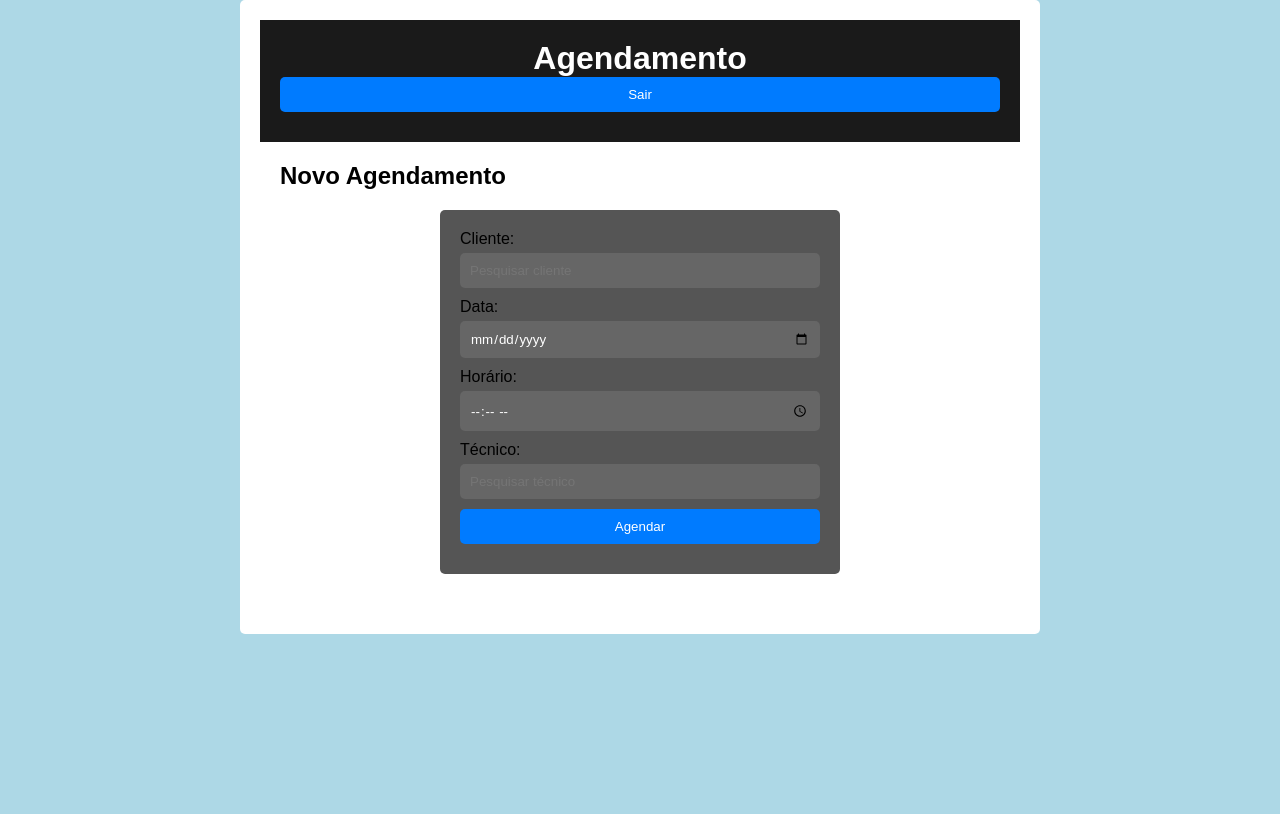
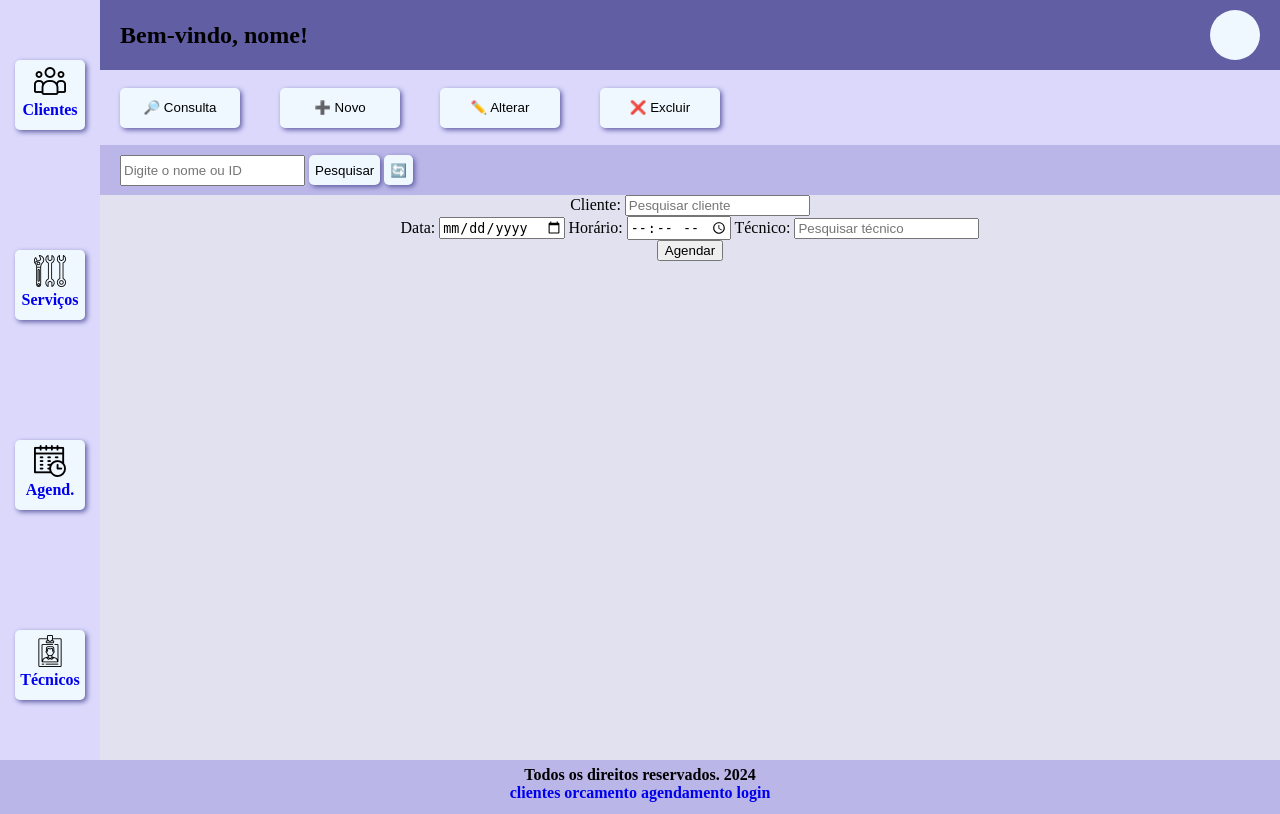
Before and after one commit to daniloadossantos/Projeto_RC, a PHP site: page /agendamento.html in a window 1280 px wide. Before the commit the page ends 634 px from the top, so only its background shows below. Run offline with PHP 8.4, Linux system fonts and the light colour scheme.

Commit message:
criação pagina agendamento

```diff
--- a/RC Web/agendamento.html
+++ b/RC Web/agendamento.html
@@ -3,19 +3,46 @@
   <head>
     <meta charset="UTF-8">
     <meta name="viewport" content="width=device-width, initial-scale=1.0">
-    <title>Agendamento - RC Ar-condicionado</title>
-    <link rel="stylesheet" href="./style.css">
-        <link rel="stylesheet" href="./agendamento.css">
-
+    <title>Clientes - RC Ar-condicionado</title>
+    <link rel="stylesheet" href="./css/global.css">
+    <link rel="stylesheet" href="./css/agendamento.css">
+    <link rel="shortcut icon" href="img/winter32.png" type="image/x-icon">
 </head>
 <body>
-    <div class="container">
-        <header>
-            <h1>Agendamento</h1>
-            <button id="logout">Sair</button>
+  <div>
+    <section class="grid grid-template-row">
+      <div class="item nav">
+        <header class="header-nav">
+          <h1>Bem-vindo, <span class="nome_func">nome</span>!</h1>
+          <div class="btn_perfil"></div>
         </header>
-        <main>
-            <h2>Novo Agendamento</h2>
+      </div>
+      <div class="item sidenav menu_lateral">
+        <a href="#"><img src="img/cliente.png" alt="Clientes">
+          <span>Clientes</span>
+        </a>
+        <a href="#"><img src="img/ferramenta-chave.png" alt="Serviços">
+          <span>Serviços</span>
+        </a>
+        <a href="#"><img src="img/calendario.png" alt="Agendamento">
+          <span>Agend.</span></a>
+        <a href="#"><img src="img/tecnicos.png" alt="Técnicos">
+          <span>Técnicos</span></a>
+  </div>
+      <div class="item btn">
+             <button class="btn_crud btn_consulta">🔎 Consulta</button>
+             <button class=" btn_crud btn_novo">➕ Novo</button>
+             <button class="btn_crud btn_altera">✏️ Alterar</button>
+             <button class="btn_crud btn_exclui">❌ Excluir</button>
+      </div>
+      <div class="item pesquisa">
+        <div class="campo_consulta">
+          <input type="text" name="consulta" placeholder="Digite o nome ou ID">
+          <button type="submit">Pesquisar</button>
+          <button type="submit">🔄</button>
+        </div>
+      </div>
+      <div class="item agendamento">
         <form id="agendamento-form">
           <label for="cliente">Cliente:</label>
           <input type="text" id="cliente" placeholder="Pesquisar cliente" required>
@@ -29,8 +56,15 @@
           <ul id="lista-tecnicos"></ul>
           <button type="submit">Agendar</button>
       </form>
-        </main>
       </div>
-    <script src="agendamentos.js"></script>
+    </section>
+    </div>
+    <footer>
+      <p>Todos os direitos reservados. 2024</p>
+      <a href="clientes.html">clientes</a>
+      <a href="orcamento.html">orcamento</a>
+      <a href="agendamento.html">agendamento</a>
+      <a href="login.html">login</a>
+    </footer>
 </body>
 </html>
--- a/RC Web/clientes.html
+++ b/RC Web/clientes.html
@@ -4,6 +4,7 @@
     <meta charset="UTF-8">
     <meta name="viewport" content="width=device-width, initial-scale=1.0">
     <title>Clientes - RC Ar-condicionado</title>
+    <link rel="stylesheet" href="./css/global.css">
     <link rel="stylesheet" href="./css/clientes.css">
     <link rel="shortcut icon" href="img/winter32.png" type="image/x-icon">
 </head>
@@ -169,7 +170,7 @@
       <p>Todos os direitos reservados. 2024</p>
       <a href="clientes.html">clientes</a>
       <a href="orcamento.html">orcamento</a>
-      <a href="agendamento.html">clientes</a>
+      <a href="agendamento.html">agendamento</a>
       <a href="login.html">login</a>
     </footer>
 </body>
--- a/RC Web/css/agendamento.css
+++ b/RC Web/css/agendamento.css
@@ -1,8 +1,13 @@
 /* Estilos para o formulário de agendamento */
-#agendamento-form {
+.agendamento{
+  grid-column-start: 2;
+  background-color: #e2e1ef;
+}
+
+/*#agendamento-form {
     max-width: 400px;
     margin: 20px auto;
-    background-color: #555; /* fundo mais escuro */
+    background-color: #555; /* fundo mais escuro
     padding: 20px;
     border-radius: 5px;
 }
@@ -20,19 +25,19 @@ button {
     padding: 10px;
     border: none;
     border-radius: 5px;
-    width: 100%; /* Define a largura dos campos para preencher a largura do formulário */
-    background-color: #666; /* fundo mais escuro */
+    width: 100%; /* Define a largura dos campos para preencher a largura do formulário
+    background-color: #666; /* fundo mais escuro
     color: #fff;
 }
 
 button {
-    background-color: #007bff; /* azul */
+    background-color: #007bff; /* azul
     color: #fff;
     cursor: pointer;
 }
 
 button:hover {
-    background-color: #0056b3; /* azul mais escuro */
+    background-color: #0056b3; /* azul mais escuro
 }
 
 ul {
@@ -44,11 +49,11 @@ ul {
 li {
     cursor: pointer;
     padding: 10px;
-    background-color: #444; /* fundo da lista de resultados */
+    background-color: #444; /* fundo da lista de resultados
     border-radius: 5px;
     margin-bottom: 5px;
 }
 
 li:hover {
-    background-color: #333; /* fundo mais escuro ao passar o mouse */
-}
+    background-color: #333; /* fundo mais escuro ao passar o mouse
+}*/
--- /dev/null
+++ b/RC Web/css/global.css
@@ -0,0 +1,113 @@
+*{
+  margin: 0;
+}
+a{
+  text-decoration: none;
+}
+li{
+  list-style: none;
+}
+.grid {
+  display: grid;
+  height: 95vh;
+}
+.grid-template-row{
+  grid-template-columns: 100px auto;
+	grid-template-rows: 70px 75px 50px auto ;
+}
+.item {
+	margin: 0px;
+	background: #bab6e8;
+	text-align: center;
+}
+.nav{
+  grid-column-start: 2 ;
+  background-color: #615ea4;
+  align-items: center;
+}
+
+.header-nav{
+  display: flex;
+  justify-content: space-between;
+  padding: 0px 20px;
+  align-items: center;
+  padding-top: 10px;
+}
+.btn_perfil{
+  width: 50px;
+  height: 50px;
+  border-radius: 30px;
+  background-color: aliceblue;
+}
+.sidenav{
+  grid-row-start: 1;
+  grid-row-end: 5;
+  background-color: #dbd8fc;
+}
+.sidenav {
+  display: flex;
+  flex-direction: column;
+  justify-content: space-around;
+  align-items: center;
+  font-weight: bold;
+}
+.sidenav a{
+  text-decoration: none;
+  padding: 5px;
+  width: 60px;
+  height: 60px;
+  background-color: aliceblue;
+  border-radius: 5px;
+  box-shadow: 2px 2px 5px #615ea4;
+}
+.sidenav a:hover{
+  box-shadow: 2px 2px 5px #bab6e8;
+}
+.btn{
+  grid-column-start: 2;
+  background-color: #dbd8fc;
+}
+.btn{
+  display: flex;
+  gap: 40px;
+  padding-left: 20px;
+  align-items: center;
+}
+.btn_crud{
+  height: 40px;
+  width: 120px;
+  background-color: aliceblue;
+  border: none;
+  border-radius: 5px;
+  box-shadow: 2px 2px 5px #615ea4;
+}
+.btn_crud:hover{
+  box-shadow: 2px 2px 5px #bab6e8;
+  cursor: pointer;
+}
+.pesquisa{
+  display: flex;
+  gap: 40px;
+  padding-left: 20px;
+  align-items: center;
+}
+.pesquisa input{
+  height: 25px;
+}
+.pesquisa button{
+  height: 30px;
+  background-color: aliceblue;
+  border: none;
+  border-radius: 5px;
+  box-shadow: 2px 2px 5px #615ea4;
+}
+.pesquisa button:hover{
+  box-shadow: 2px 2px 5px #bab6e8;
+  cursor: pointer;
+}
+footer{
+  background-color: #bab6e8;
+  text-align: center;
+  padding: 6px 0 12px 0px;
+  font-weight: bold;
+}
--- a/RC Web/css/style.css
+++ /dev/null
@@ -1,96 +0,0 @@
-
-*{
-  margin: 0;
-  padding: 0;
-  box-sizing: border-box;
-  font-family: Arial, Helvetica, sans-serif;
-}
-a{
-  text-decoration: none;
-}
-li{
-  list-style: none;
-}
-
-
-footer{
-  background-color: #bab6e8;
-  text-align: center;
-  padding: 6px 0 12px 0px;
-  font-weight: bold;
-}
-
-
-
-
-
-
-
-
-
-
-
-
-
-
-body {
-    font-family: Arial, sans-serif;
-    margin: 0;
-    padding: 0;
-    background-color: #add8e6; /* tom azul marinho claro */
-}
-
-.container {
-    max-width: 800px;
-    margin: 0 auto;
-    padding: 20px;
-    background-color: #fff; /* fundo branco */
-    border-radius: 5px; /* adiciona borda arredondada */
-}
-
-header {
-    background-color: #1a1a1a; /* azul marinho */
-    color: #fff;
-    padding: 20px;
-    text-align: center;
-}
-
-main {
-    background-color: #fff; /* fundo branco */
-    padding: 20px;
-    border-radius: 5px;
-}
-
-.page {
-    display: none;
-}
-
-h2 {
-    margin-top: 0;
-}
-
-form {
-    display: flex;
-    flex-direction: column;
-    max-width: 300px;
-    margin: 0 auto;
-}
-
-input[type="text"],
-input[type="password"],
-button {
-    margin-bottom: 10px;
-    padding: 10px;
-    border: 1px solid #ccc;
-    border-radius: 5px;
-}
-
-button {
-    background-color: #1a1a1a; /* azul marinho */
-    color: #fff;
-    cursor: pointer;
-}
-
-button:hover {
-    background-color: #333; /* azul marinho mais escuro */
-}
--- a/RC Web/login.html
+++ b/RC Web/login.html
@@ -5,7 +5,7 @@
   <meta charset="UTF-8">
   <meta name="viewport" content="width=device-width, initial-scale=1.0">
   <title>RC Ar-condicionado</title>
-  <link rel="stylesheet" href="css/style-login.css">
+  <link rel="stylesheet" href="css/login.css">
 </head>
 <body>
   <div class="container">
```
Also changed, not shown: RC Web/css/clientes.css (+0 -109 lines), RC Web/css/orcamento.css (+10 -28 lines), RC Web/css/login.css (renamed from RC Web/css/style-login.css). Lines whose indentation alone changed are shown as unchanged.
